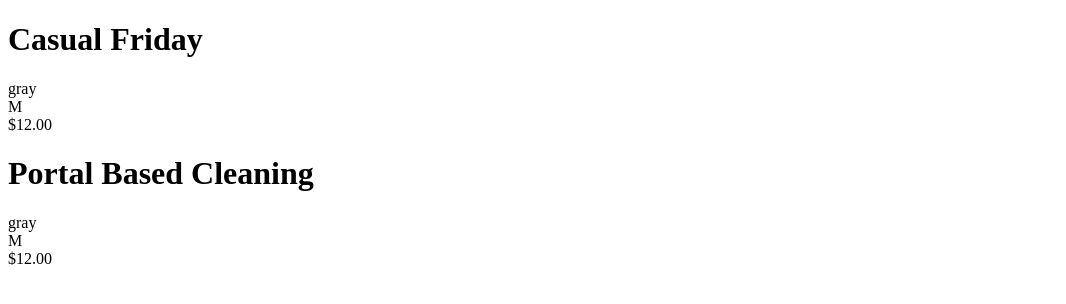
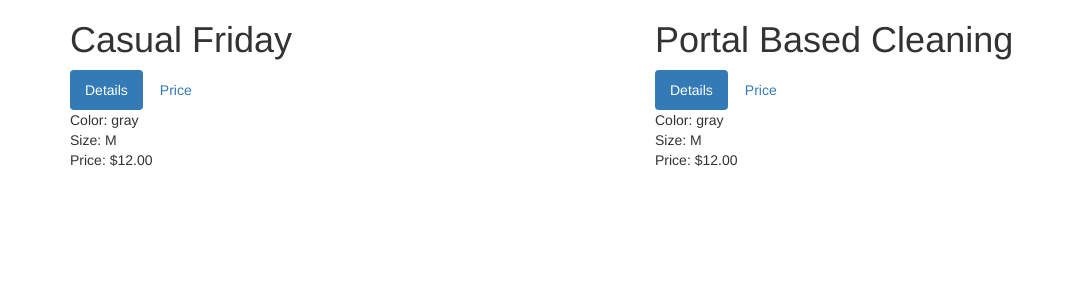
Before and after one commit to StevenNunez/level_up_6, a plain HTML site: page app/index.html in a window 1280 px wide. Shown: the whole page, without its empty margins (0-1066 px from the left). Drawn offline with Linux system fonts and the light colour scheme.

Commit message:
OMG WORKING

```diff
--- a/app/index.html
+++ b/app/index.html
@@ -7,17 +7,26 @@
   <script src="js/jquery.min.js"></script>
   <script src="js/bootstrap.min.js"></script>
   <script src="js/app.js"></script>
+  <link rel="stylesheet" href="css/bootstrap.min.css">
 </head>
-<body>
-  <div ng-controller='StoreController as store'>
-    <div ng-repeat="product in store.products">
-      <div>
-        <h1>{{product.shirtName}}</h1>
-        <div>{{product.name}}</div>
-        <div>{{product.color}}</div>
-        <div>{{product.size}}</div>
-        <div>{{product.price | currency}}</div>
-        <div>{{product.owner}}</div>
+<body class='container'>
+  <div class="row">
+    <div ng-controller='StoreController as store'>
+      <div ng-repeat="product in store.products">
+        <div class='col-xs-6'>
+          <h1>{{product.shirtName}}</h1>
+          <ul class="nav nav-pills">
+            <li class="active"><a href="#">Details</a></li>
+            <li><a href="#">Price</a></li>
+          </ul>
+          <div>
+            <div>Color: {{product.color}}</div>
+            <div>Size: {{product.size}}</div>
+          </div>
+          <div>
+            <div>Price: {{product.price | currency }}</div>
+          </div>
+        </div>
       </div>
     </div>
   </div>
```
Also changed, not shown: 2 other files.
